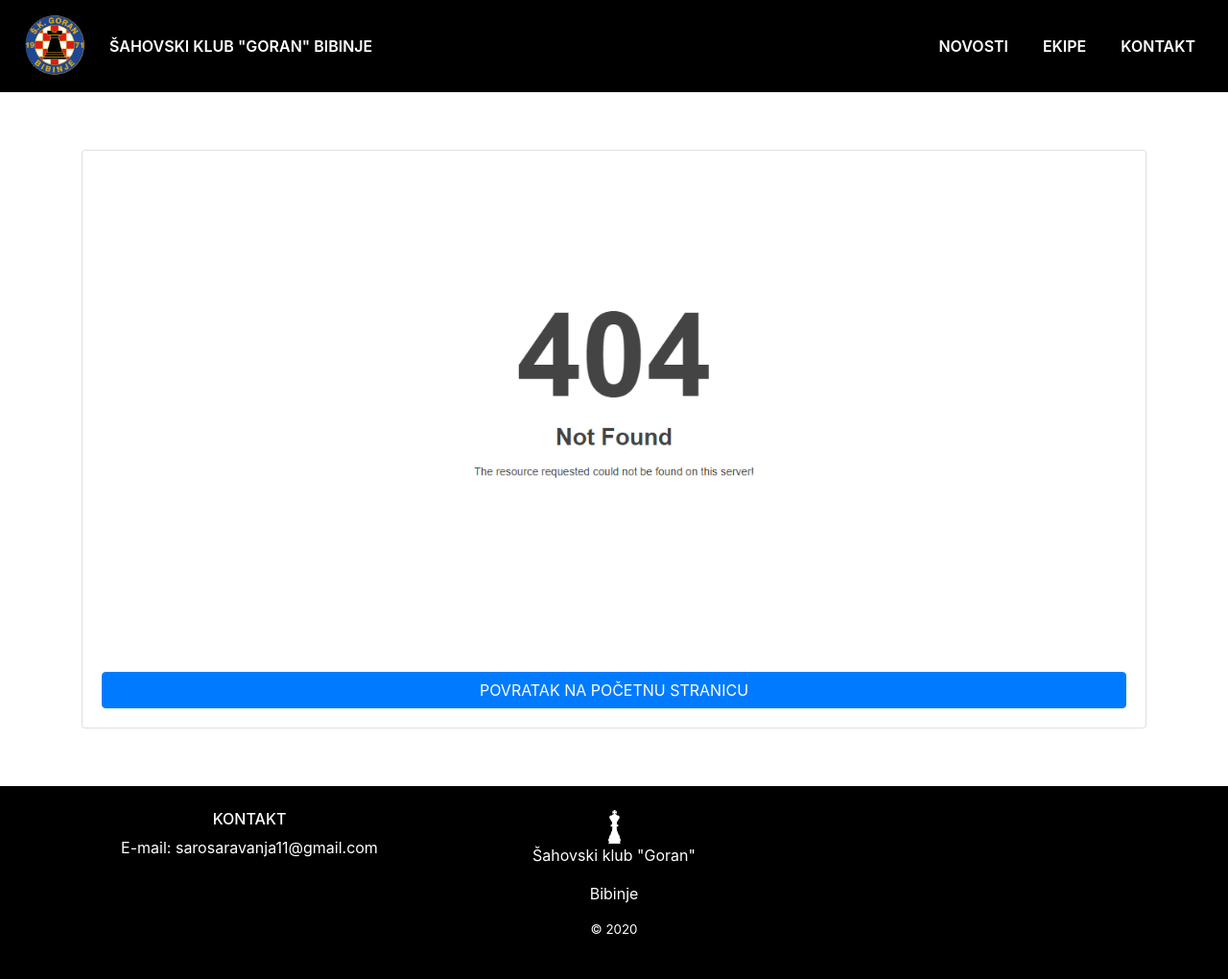
After one commit to msaravanj/Projekt2PZWMatijaSaravanja, a Flask app: template Projekt 2 WEB/templates/error404.html in a window 1280 px wide. The commit adds this page. Shown: the whole page at 96% size. Run offline with Flask 2, Linux system fonts and the light colour scheme; the template is opened without the code that fills it, so the values that code supplies are empty; some libraries are stand-ins or nearby versions.

Commit message:
dodan .gitignore i dodan predložak u error404.html

```diff
--- a/Projekt 2 WEB/app.py
+++ b/Projekt 2 WEB/app.py
@@ -7,7 +7,7 @@ from datetime import datetime
 
 app = Flask(__name__)
 
-app.config['BOOTSTRAP_BOOTSWATCH_THEME'] = 'united'
+app.config['BOOTSTRAP_BOOTSWATCH_THEME'] = 'flatly'
 bootstrap = Bootstrap(app)
 cache = Cache(app, config={'CACHE_TYPE': 'simple'})
 
@@ -39,4 +39,4 @@ def kontakt():
 
 @app.errorhandler(404)
 def invalid_route(e):
-    return render_template('button.html')
+    return render_template('error404.html')
--- /dev/null
+++ b/Projekt 2 WEB/templates/error404.html
@@ -0,0 +1,35 @@
+{% extends 'base.html' %}
+
+{% block link_css %} <link rel="stylesheet"  href="{{ url_for('static', filename='styles/style.css') }}"> {% endblock %}
+{% block body %}
+
+
+<section id="services">
+  <div class="container">
+    <div class="row">
+    <div class="col-md-0 services">
+
+    </div>
+
+    <div class="col-md-12 services">
+      <div class="error">
+        <div class="card" style="width:100%;">
+            <img src="{{ url_for('static', filename='images/fnf.png') }}" class="card-img-top" alt="..."  style="position:relative">
+            <div class="card-body">
+
+              <p class="card-text"></p>
+              <a href="{{ url_for('index') }}" class="btn btn-primary" style="width: 100%;" >POVRATAK NA POČETNU STRANICU</a>
+            </div>
+          </div>
+    </div>
+    </div>
+    <div class="col-md-0 services">
+
+    </div>
+  </div>
+  </div>
+</section>
+
+
+
+{% endblock %}
--- a/Projekt 2 WEB/templates/kontakt.html
+++ b/Projekt 2 WEB/templates/kontakt.html
@@ -67,4 +67,5 @@
         </div>
         </div>
       </section>
+
   {% endblock %}
```
Also changed, not shown: Projekt 2 WEB/templates/button.html (deleted, +0 -21 lines), Projekt 2 WEB/.gitignore.txt (deleted), 1 other file.
